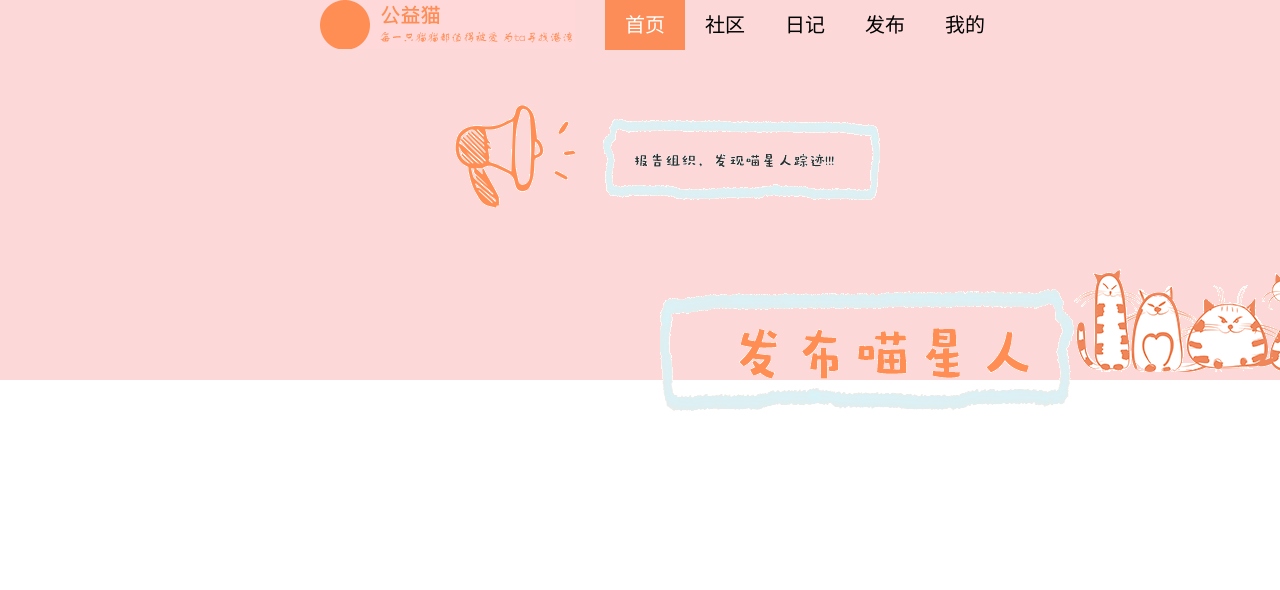
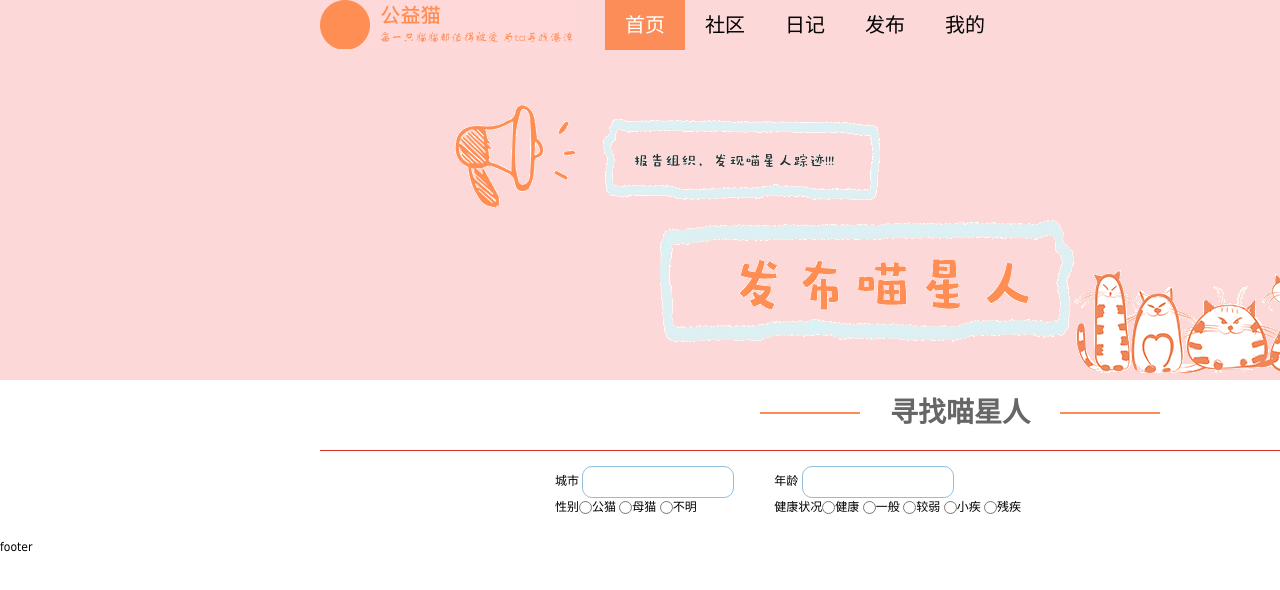
Before and after one commit to gegeduan/miao-xun, a Vue app: page /#/ in a window 1280 px wide. Shown: the top 590 px of the page. Built offline with nearby package versions, Linux system fonts and the light colour scheme.

Commit message:
首页内容部分

```diff
--- a/src/pages/home/Home.vue
+++ b/src/pages/home/Home.vue
@@ -1,14 +1,20 @@
 <template>
   <div>
     <home-header></home-header>
+    <home-content></home-content>
+    <home-footer></home-footer>
   </div>
 </template>
 <script>
 import HomeHeader from './components/Header'
+import HomeContent from './components/Content'
+import HomeFooter from './components/Footer'
 export default {
   name: 'Home',
   components: {
-    HomeHeader
+    HomeHeader,
+    HomeContent,
+    HomeFooter
   }
 }
 </script>
--- /dev/null
+++ b/src/pages/home/components/Content.vue
@@ -0,0 +1,88 @@
+<template>
+  <div class="content-wapper">
+      <div class="content">
+      <div class="content-title">
+        <div class="content-title-before"></div>
+        <h2>寻找喵星人</h2>
+        <div class="content-title-after"></div>
+      </div>
+        <div class="content-navigater">
+            <div class="content-navigater-left">
+             <label class="city">城市 <input type="text"></label>
+              <div class="sex">
+                <span>性别</span>
+                <input type="radio" name="sex">公猫
+                <input type="radio" name="sex">母猫
+                <input type="radio" name="sex">不明
+            </div>
+            </div>
+            <div class="content-navigater-middle">
+              <label class="age">年龄 <input type="text"></label>
+              <div class="health">
+                <span>健康状况</span>
+                <input type="radio" name="health">健康
+                <input type="radio" name="health">一般
+                <input type="radio" name="health">较弱
+                <input type="radio" name="health">小疾
+                <input type="radio" name="health">残疾
+            </div>
+            </div>
+            <div class="content-navigater-right">
+              <div class="reset">重置</div>
+              <div class="search">搜索</div>
+            </div>
+          </div>
+        <div class="content-list"></div>
+      </div>
+  </div>
+</template>
+<script>
+export default {
+  name: 'HomeContent'
+}
+</script>
+
+<style scoped lang="stylus">
+  .content-wapper
+    width:1920px
+    .content
+     width:1280px
+     margin:0 auto
+     padding:20px
+     .content-title
+       display:flex
+       width: 400px
+       height:25px
+       margin:0 auto
+       line-height 25px
+     .content-title h2
+       width:200px
+       font-size:28px
+       color:#666
+       text-align:center
+       vertical-align :middle
+      .content-title-before,.content-title-after
+       width:100px
+       height:2px
+       margin-top:11.5px
+       background:#fc8d59
+      .content-navigater
+       margin-top:25px
+       display:flex
+       justify-content:center
+       border-top:1px solid #d73027
+       padding-top:15px
+       .content-navigater-left
+        padding-left:10px
+       .content-navigater-middle
+         margin-left:40px
+       .content-navigater-right
+        margin-left:330px
+       .city,.age
+        display:block
+       .city input,.age input
+        width:150px
+        height:30px
+        border:1px solid #91bfdb
+        border-radius:10px
+</style>
--- /dev/null
+++ b/src/pages/home/components/Footer.vue
@@ -0,0 +1,15 @@
+<template>
+ <div>
+   footer
+ </div>
+</template>
+
+<script>
+export default {
+  name: 'HomeFooter'
+}
+</script>
+
+<style scoped lang="stylus">
+
+</style>
--- a/src/pages/home/components/Header.vue
+++ b/src/pages/home/components/Header.vue
@@ -80,9 +80,9 @@ export default {
    .publish
     margin-top:5px
     margin-left:340px
-   .publish-img
+   .publish-img1
      display:inline-block
-     margin-bottom:35px
+     padding-bottom:35px
     .publish-img
      display:inline-block
      margin-top:40px
```
